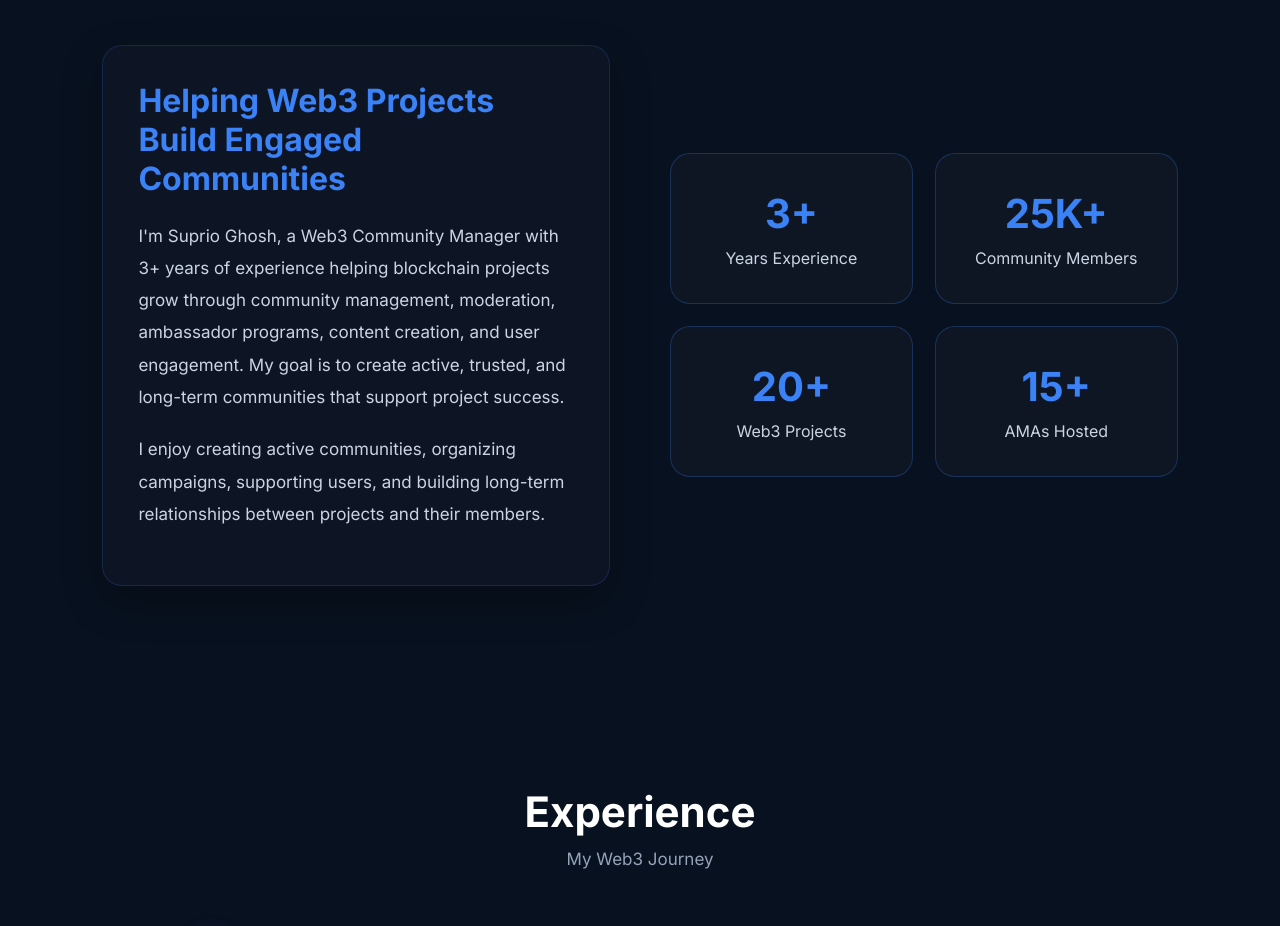
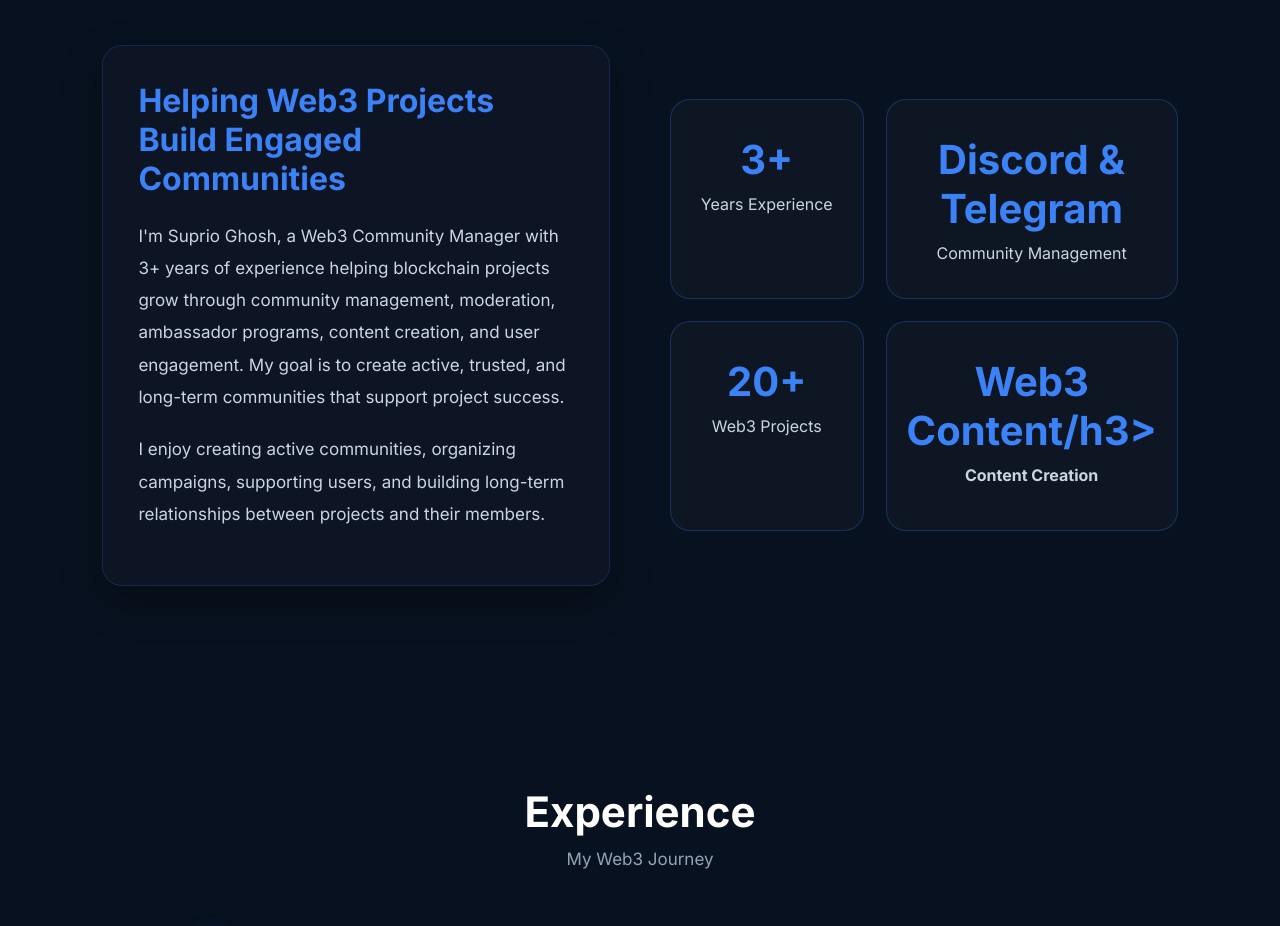
Before and after one commit to Sgsuprio/suprio-portfolio, a plain HTML site: page index.html in a window 1280 px wide. Shown: the part 1060-1986 px from the top of the page. Drawn offline with Linux system fonts and the light colour scheme.

Commit message:
Update index.html

```diff
--- a/index.html
+++ b/index.html
@@ -161,8 +161,8 @@ Hire Me
             </div>
 
             <div class="stat-card">
-                <h3>25K+</h3>
-                <p>Community Members</p>
+                <h3>Discord & Telegram</h3>
+                <p>Community Management</p>
             </div>
 
             <div class="stat-card">
@@ -171,8 +171,8 @@ Hire Me
             </div>
 
             <div class="stat-card">
-                <h3>15+</h3>
-                <p>AMAs Hosted</p>
+                <h3>Web3 Content/h3>
+                <p>Content Creation</p>
             </div>
 
         </div>
```
